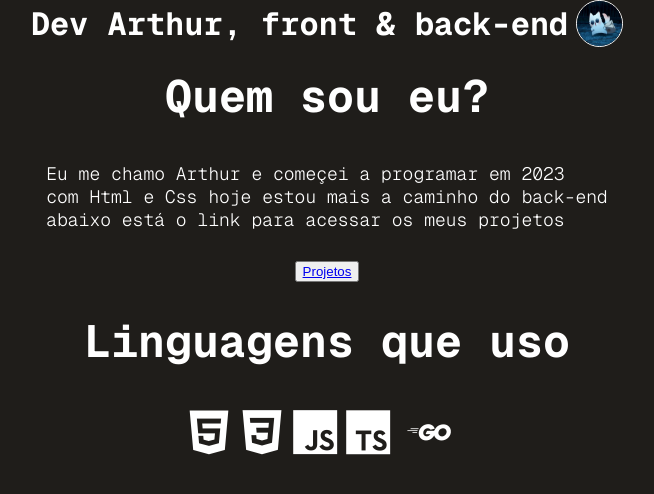
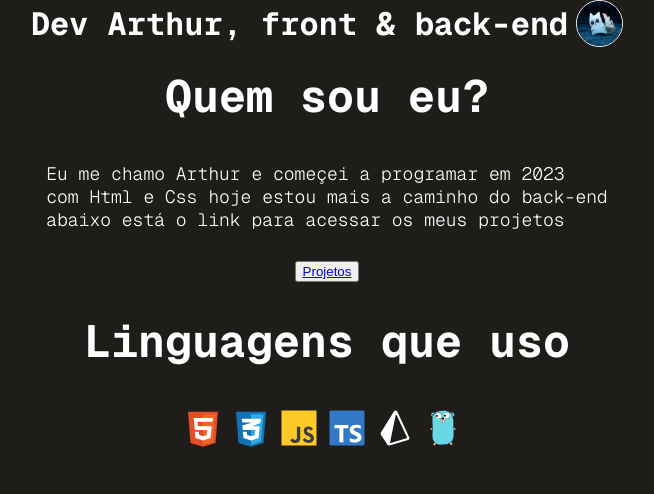
Before and after one commit to Tutuixa/portifolio, a plain HTML site: page index.html in a window 1280 px wide. Shown: the whole page, without its empty margins (313-967 px from the left). Drawn offline with nearby package versions, Linux system fonts and the light colour scheme.

Commit message:
modyfing css

```diff
--- a/index.html
+++ b/index.html
@@ -6,7 +6,6 @@
     <title>Dev Arthur</title>
     <link rel="shortcut icon" href="favicon.ico" type="image/x-icon">
     <link rel="stylesheet" href="style.css">
-    <link rel="stylesheet" type='text/css' href="https://cdn.jsdelivr.net/gh/devicons/devicon@latest/devicon.min.css" />
 </head>
 <body>
     <header>
@@ -23,13 +22,12 @@
         </div>
         <h2 class="h2-lang">Linguagens que uso</h2>
     <div class="icons">
-        <i class="devicon-html5-plain"></i>
-        <i class="devicon-css3-plain"></i>
-        <i class="devicon-javascript-plain"></i>
-        <i class="devicon-typescript-plain"></i>
-        <i class="devicon-prisma-original"></i>
-        <i class="devicon-go-original-wordmark"></i>
-        <br>
+        <img src="./assets/html.svg" alt="html">
+        <img src="./assets/css.svg" alt="css">
+        <img src="./assets/javascript.svg" alt="javascript">
+        <img src="./assets/typescript.svg" alt="typescript">
+        <img src="./assets/prisma.svg" alt="prisma">
+        <img src="./assets/go.svg" alt="golang">
     <div>
 </body>
 </html>
--- a/style.css
+++ b/style.css
@@ -56,10 +56,11 @@ header > img {
     margin-top: 30px;
 }
 .icons {
-    color: white;
     display: flex;
     justify-content: center;
-    font-size: 45px;
-    margin: 40px;
     gap: 8px;
 }
+.icons > img{
+    width: 40px;
+    height: 40px;
+}
```
Also changed, not shown: assets/css.svg (added), assets/go.svg (added), assets/html.svg (added), assets/javascript.svg (added), assets/prisma.svg (added), assets/typescript.svg (added), favicon.ico (deleted).
